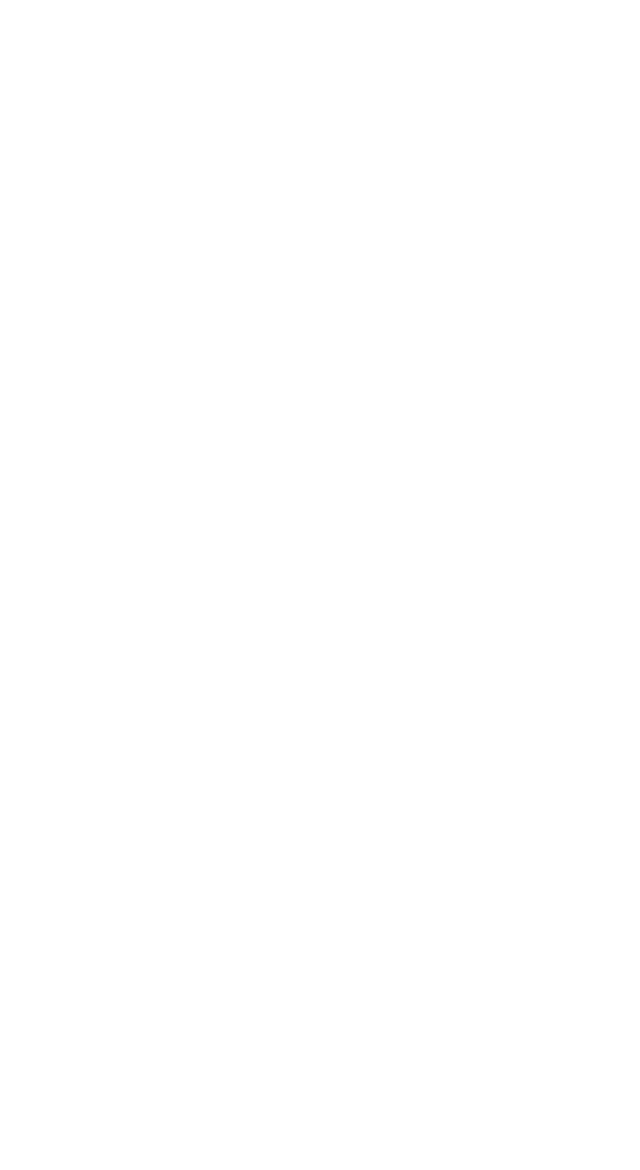
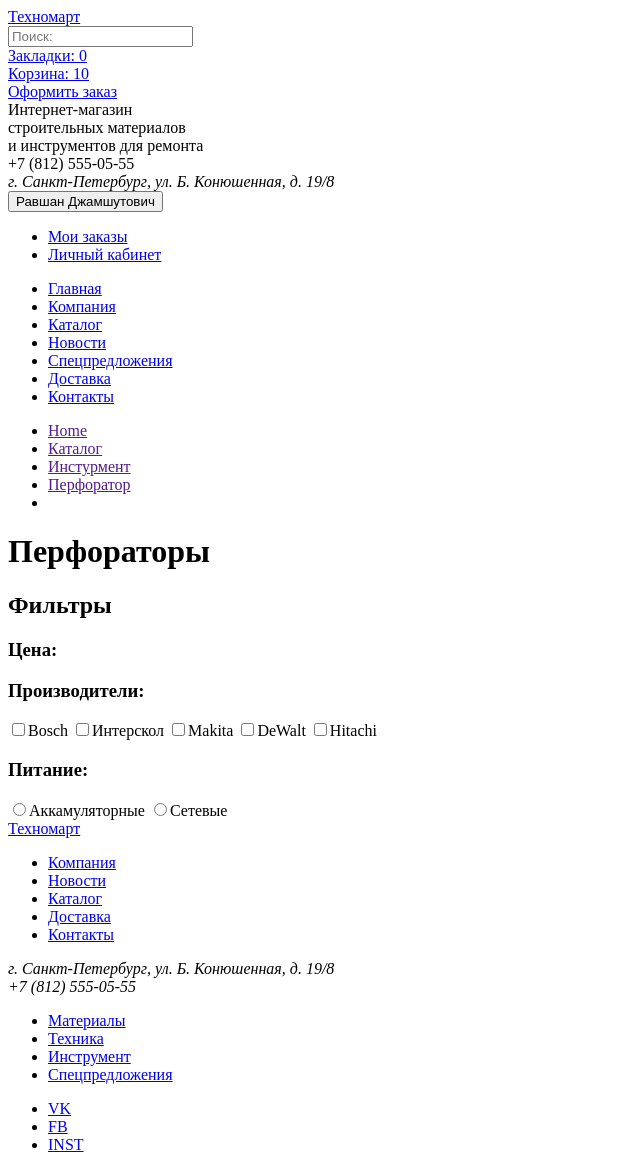
Before and after one commit to karachev/Technomart, a plain HTML site: page catalog.html in a window 1280 px wide. Shown: the whole page, without its empty margins (0-640 px from the left). Before the commit the page ends 800 px from the top, so only its background shows below. Drawn offline with Linux system fonts and the light colour scheme.

Commit message:
0.1.5
Add in catalog:
header
breadcrumbs
filter
some footer

```diff
--- a/catalog.html
+++ b/catalog.html
@@ -5,6 +5,148 @@
     <title>Техномарт</title>
   </head>
   <body>
+  	<header>
+	  	<div class="user-panel">
+				<div class="container">
+					<div class="header__logo">
+						<a href="index.html">Техномарт</a>
+					</div>
+					<div class="header__search">
+						<form action="" method="post">
+							<!-- Проверить -->
+							<input type="search" placeholder="Поиск:">
+						</form>
+					</div>
+					<div class="header__user-block">
+			  		<div class="header__bookmark">
+							<a class="bookmark" href="#">Закладки: 0</a>
+			  		</div>
+			  		<div class="header__cart">
+							<a class="cart" href="#">Корзина: 10</a>
+			  		</div>
+			  		<div class="header__order">
+							<a class="order" href="#">Оформить заказ</a>
+			  		</div>
+					</div>
+				</div>
+	  	</div>
+	  	<div class="container">
+	  		<div class="header__about-shop"> <!-- Название -->
+					<div class="about-shop__left">
+						<span>Интернет-магазин<br>
+							строительных материалов<br>
+							и инструментов для ремонта</span> <!-- ? -->
+					</div>
+					<div class="about-shop__middle">
+						<div class="phone-block">
+							<span>+7 (812) 555-05-55</span>
+						</div>
+						<address>г. Санкт-Петербург, ул. Б. Конюшенная, д. 19/8</address>
+					</div>
+					<div class="about-shop__right">
+						<button>Равшан Джамшутович</button> <!-- ? -->
+						<ul>
+							<li><a href="#">Мои заказы</a></li>
+							<li><a href="#">Личный кабинет</a></li>
+						</ul>
+					</div>
+		  	</div>
+				<navi class="header-navigation">
+					<ul>
+						<li><a href="#">Главная</a></li>
+						<li><a href="#">Компания</a></li>
+						<li><a href="#">Каталог</a></li>
+						<li><a href="#">Новости</a></li>
+						<li><a href="#">Спецпредложения</a></li>
+						<li><a href="#">Доставка</a></li>
+						<li><a href="#">Контакты</a></li>
+					</ul>
+				</navi>
+	  	</div>
+  	</header>
+  	<main>
+  		<div class="breadcrumbs">
+  			<ul>
+  				<li><a href="">Home</a></li>
+  				<li><a href="">Каталог</a></li>
+  				<li><a href="">Инстурмент</a></li>
+  				<li><a href="">Перфоратор</a></li>
+  				<li><span></span></li>
+  			</ul>
+  		</div>
+  		<h1>Перфораторы</h1>
+  		<article class="main-content-left">
+				<h2>Фильтры</h2>
+				<form action="" method="get">
+					<section class="filter__price">
+						<h3>Цена:</h3>
 
+						<!-- Добавится -->
+
+					</section>
+					<section class="filter__company">
+						<h3>Производители:</h3>
+						<input type="checkbox" id="Bosch"><label for="Bosch">Bosch</label></input>
+						<input type="checkbox" id="Inter"><label for="Inter">Интерскол</label></input>
+						<input type="checkbox" id="Makita"><label for="Makita">Makita</label></input>
+						<input type="checkbox" id="DeWalt"><label for="DeWalt">DeWalt</label></input>
+						<input type="checkbox" id="Hitachi"><label for="Hitachi">Hitachi</label></input>
+					</section>
+					<section class="filter__energy">
+						<h3>Питание:</h3>
+						<input type="radio" id="battery"><label for="battery">Аккамуляторные</label></input>
+						<input type="radio" id="network"><label for="network">Сетевые</label></input>
+					</section>
+				</form>
+  		</article>
+
+
+  	</main>
+  	<footer>
+	  	<div class="footer-top">
+				<div class="row-1">
+					<div class="header__logo">
+						<a href="index.html">Техномарт</a>
+					</div>
+					<navi class="footer-navigation_top">
+						<ul>
+							<li><a href="#">Компания</a></li>
+							<li><a href="#">Новости</a></li>
+							<li><a href="#">Каталог</a></li>
+							<li><a href="#">Доставка</a></li>
+							<li><a href="#">Контакты</a></li>
+						</ul>
+					</navi>
+				</div>
+				<diw class="row-2">
+					<address>г. Санкт-Петербург, ул. Б. Конюшенная, д. 19/8<br>
+					+7 (812) 555-05-55</address>
+					<navi class="footer-navigation_bottom">
+						<ul>
+							<li><a href="#">Материалы</a></li>
+							<li><a href="#">Техника</a></li>
+							<li><a href="#">Инструмент</a></li>
+							<li><a href="#">Спецпредложения</a></li>
+						</ul>
+					</navi>
+
+				</diw>
+	  	</div>
+	  	<div class="footer__bottom">
+		  	<section class="footer-copyright">
+
+		  	</section>
+		  	<section class="footer-social">
+					<ul>
+						<li><a href="social-button social-button-vk">VK</a></li>
+						<li><a href="social-button social-button-fb">FB</a></li>
+						<li><a href="social-button social-button-inst">INST</a></li>
+					</ul>
+		  	</section>
+		  	<section class="footer-feedback">
+
+		  	</section>
+	  	</div>
+	  </footer>
   </body>
 </html>
```
